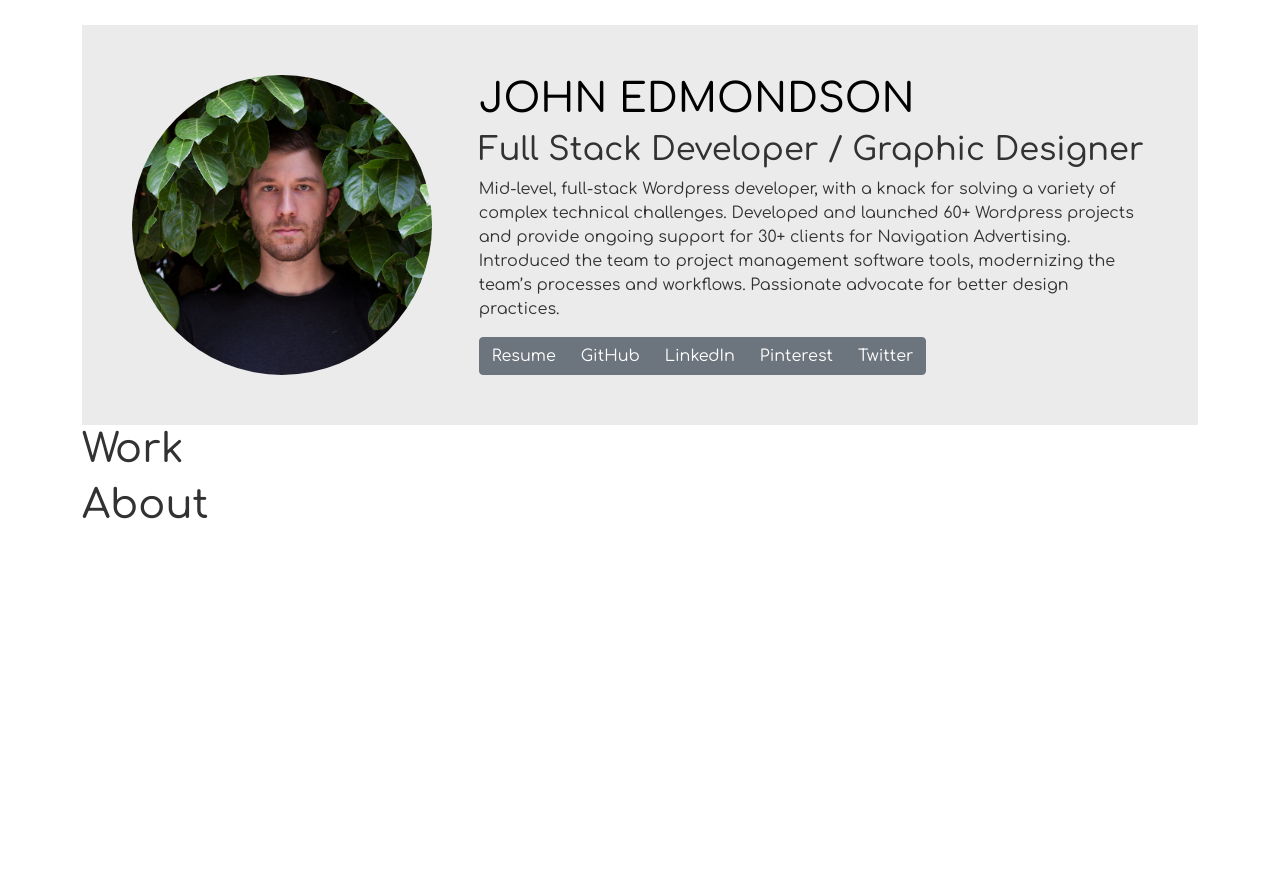
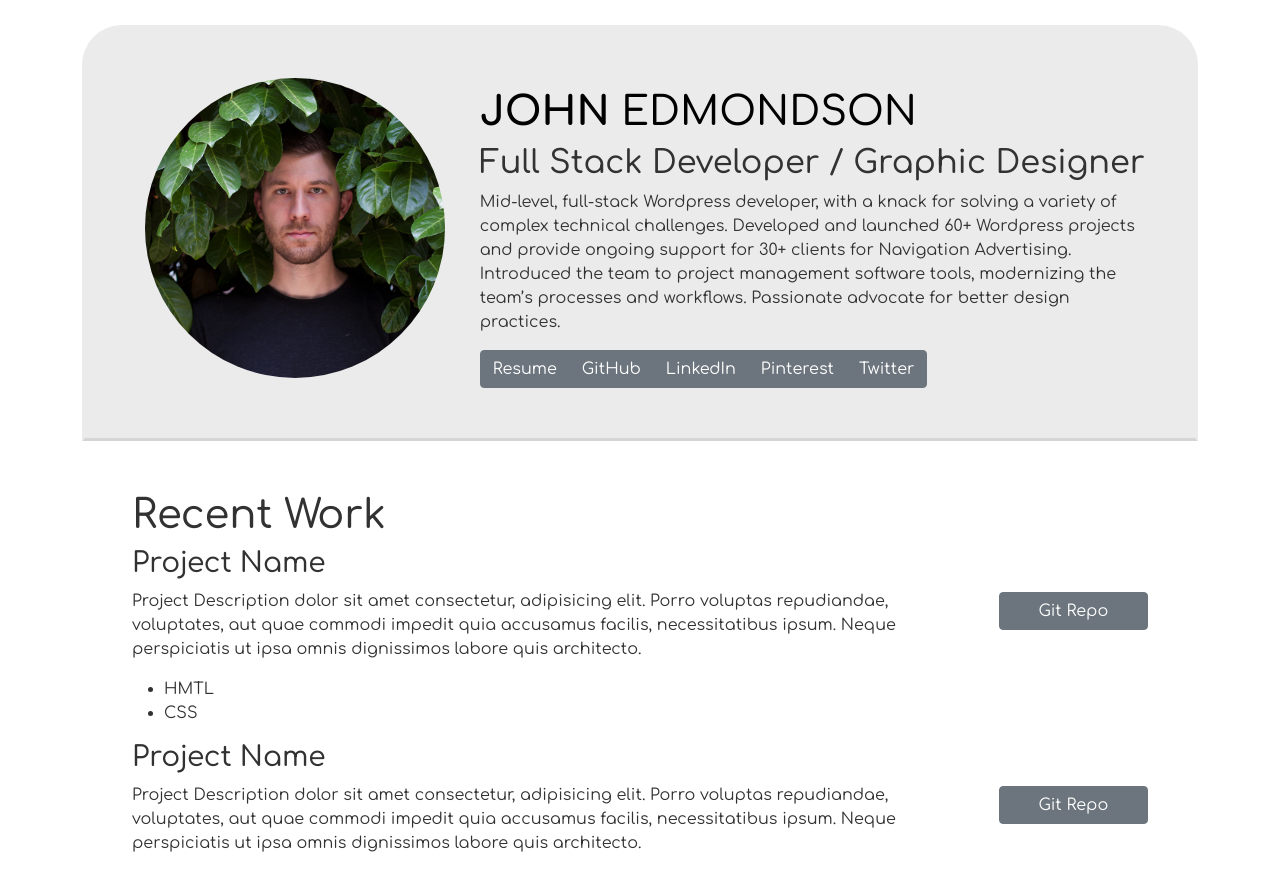
Before and after one commit to basicjohn/portfolio, a plain HTML site: page index.html in a window 1280 px wide. Shown: the top 874 px of the page. Before the commit the page ends 800 px from the top, so only its background shows below. Drawn offline with Linux system fonts and the light colour scheme.

Commit message:
WIP: Portfolio section creation and style tweaking

```diff
--- a/css/styles.css
+++ b/css/styles.css
@@ -4,19 +4,52 @@ body {
   padding: 25px;
 }
 
-
+/* Jumbotron Styles */
 
 .jumbotron {
   background-color: #ebebeb;
   padding: 50px;
+  border-style: solid;
+  border-color: #ebebeb;
+  border-radius: 40px 40px 0px 0px;
+  border-bottom-color: #d5d5d5;
 }
 
-.jumbotron button a {
+.rounded-circle {
+  margin-right: auto;
+  margin-left: auto;
+  display: block;
+}
+
+button a {
   color: #fff;
   text-decoration: none;
+}
+
+button:hover a {
+  color: rgb(232, 232, 232);
+  text-decoration: none;
+
 }
 
 .jumbotron h1 {
   color: #000;
   text-transform: uppercase;
+  margin-top: 10px;
 }
+
+
+/* Portfolio Styles */
+
+#portfolio {
+  padding: 50px;
+}
+
+.portfolio-piece .col-2 {
+  margin-top: 45px
+}
+
+.portfolio-piece button {
+  display: block;
+  width: 100%;
+}
--- a/index.html
+++ b/index.html
@@ -18,16 +18,15 @@
       <div class="jumbotron">
         <div class="row">
           <div class="col-md-4">
-            <img class="rounded-circle" width="300px" height="300px" src="images/john-edmondson.jpg" alt="Photo of John Edmondson">
-
+            <img class="rounded-circle" width="300px" src="images/john-edmondson.jpg" alt="Photo of John Edmondson">
           </div>
           <div class="col-md-8">
-            <h1>John Edmondson</h1>
+            <h1><strong>John</strong> Edmondson</h1>
             <h2>Full Stack Developer / Graphic Designer</h2>
             <p>Mid-level, full-stack Wordpress developer, with a knack for solving a variety of complex technical challenges. Developed and launched 60+ Wordpress projects and provide ongoing support for 30+ clients for Navigation Advertising. Introduced the team to project management software tools, modernizing the team’s processes and workflows. Passionate advocate for better design practices.</p>
             <div class="btn-group" role="group" aria-label="Basic example">
               <button type="button" class="btn btn-secondary" ><a target="_blank" href="je-resume.pdf">Resume</a></button>
-              <button type="button" class="btn btn-secondary"><a target="_blank" href="je-resume.pdf">GitHub</a></button>
+              <button type="button" class="btn btn-secondary"><a target="_blank" href="https://github.com/basicjohn">GitHub</a></button>
               <button type="button" class="btn btn-secondary"><a target="_blank" href="https://www.linkedin.com/in/edmondsonj/">LinkedIn</a></button>
               <button type="button" class="btn btn-secondary"><a target="_blank" href="https://www.pinterest.com/basicjohn">Pinterest</a></button>
               <button type="button" class="btn btn-secondary"><a target="_blank" href="https://twitter.com/BasicJohn">Twitter</a></button>
@@ -36,24 +35,42 @@
         </div>
       </div>
     </div>
+
     <!-- Portfolio -->
-    <div class="col-12" >
-      <h1>Work</h1>
-      <div class="col-10">
+    <div class="col-12" id="portfolio" >
+      <h1>Recent Work</h1>
+      <div class="row  portfolio-piece">
+        <div class="col-10">
+          <h3>Project Name</h3>
+          <p>Project Description dolor sit amet consectetur, adipisicing elit. Porro voluptas repudiandae, voluptates, aut quae commodi impedit quia accusamus facilis, necessitatibus ipsum. Neque perspiciatis ut ipsa omnis dignissimos labore quis architecto.</p>
 
+          <ul>
+            <li>HMTL</li>
+            <li>CSS</li>
+          </ul>
+        </div>
+        <div class="col-2">
+          <button type="button" class="btn btn-secondary" ><a target="_blank" href="https://github.com/basicjohn">Git Repo</a></button>
+        </div>
       </div>
-      <div class="col-2">
+
+      <div class="row  portfolio-piece">
+        <div class="col-10">
+          <h3>Project Name</h3>
+          <p>Project Description dolor sit amet consectetur, adipisicing elit. Porro voluptas repudiandae, voluptates, aut quae commodi impedit quia accusamus facilis, necessitatibus ipsum. Neque perspiciatis ut ipsa omnis dignissimos labore quis architecto.</p>
+        </div>
+        <div class="col-2">
+          <button type="button" class="btn btn-secondary" ><a target="_blank" href="https://github.com/basicjohn">Git Repo</a></button>
+        </div>
       </div>
     </div>
 
     <!-- About -->
-
     <div class="col-12">
       <h1>About</h1>
     </div>
     <div class="col-12">
       <img src="">
-
     </div>
 
   </div>
```
Also changed, not shown: 1 other file.
